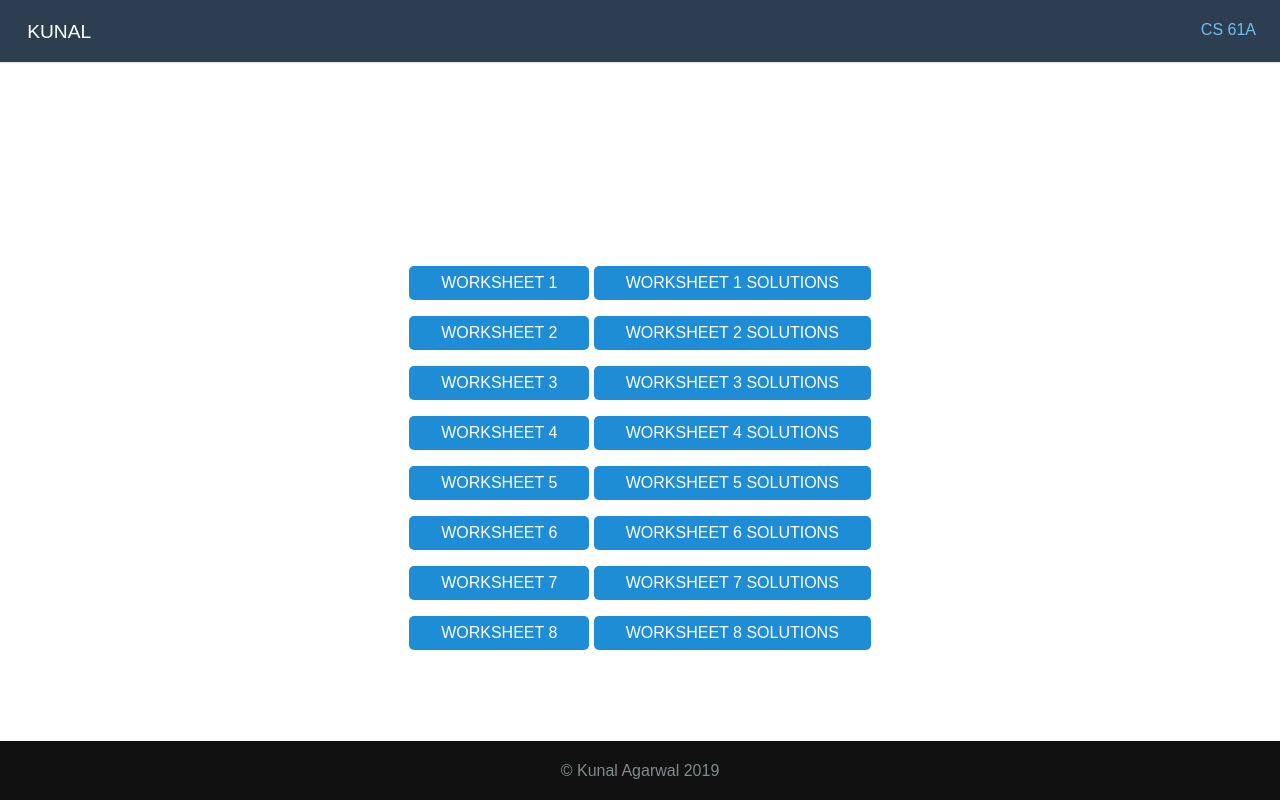
After one commit to westernguy2/personal, a Django app: page /my_worksheets/ in a window 1280 px wide. The commit adds this page. Run offline with Django 3.2, Linux system fonts and the light colour scheme; some libraries are stand-ins or nearby versions.

Commit message:
added page for all my worksheets

```diff
--- a/personal/urls.py
+++ b/personal/urls.py
@@ -25,4 +25,5 @@ urlpatterns = [
     path('cs61a/', worksheets.views.cs61a, name = '61a'),
     path('', views.home, name = 'home'),
     path('pick_topics/', worksheets.views.which_worksheets, name = 'pick_topics'),
+    path('my_worksheets/', worksheets.views.my_own_worksheets, name = 'my_worksheets')
 ] + static(settings.MEDIA_URL, document_root = settings.MEDIA_ROOT)
--- /dev/null
+++ b/worksheets/templates/worksheets/my_worksheets.html
@@ -0,0 +1,112 @@
+<!doctype html>
+<html lang="en">
+<head>
+    {% load staticfiles %}
+    <meta charset="utf-8">
+    <meta name="viewport" content="width=device-width, initial-scale=1.0">
+    <meta name="description" content="A layout example that shows off a responsive product landing page.">
+    <title>Kunal Agarwal</title>
+
+    <link rel="stylesheet" href="https://unpkg.com/purecss@1.0.0/build/pure-min.css" integrity="sha384-" crossorigin="anonymous">
+
+    <!--[if lte IE 8]>
+        <link rel="stylesheet" href="https://unpkg.com/purecss@1.0.0/build/grids-responsive-old-ie-min.css">
+    <![endif]-->
+    <!--[if gt IE 8]><!-->
+        <link rel="stylesheet" href="https://unpkg.com/purecss@1.0.0/build/grids-responsive-min.css">
+    <!--<![endif]-->
+
+    <link rel="stylesheet" href="https://netdna.bootstrapcdn.com/font-awesome/4.0.3/css/font-awesome.css">
+
+        <!--[if lte IE 8]>
+            <link rel="stylesheet" href="css/layouts/marketing-old-ie.css">
+        <![endif]-->
+        <!--[if gt IE 8]><!-->
+            <link rel="stylesheet" href="{% static 'css/layouts/marketing.css' %}">
+        <!--<![endif]-->
+</head>
+<body>
+
+
+
+
+
+
+
+
+
+<div class="header">
+    <div class="home-menu pure-menu pure-menu-horizontal pure-menu-fixed">
+        <a class="pure-menu-heading" href="{% url 'home' %}">Kunal</a>
+
+        <ul class="pure-menu-list">
+
+            <li class="pure-menu-item"><a href="{% url 'pick_topics' %}" class="pure-menu-link">CS 61A</a></li>
+        </ul>
+    </div>
+</div>
+
+
+
+    <div class="splash">
+    	<p>
+            <a href="{% static 'Worksheet_1.pdf' %}" class="pure-button pure-button-secondary">Worksheet 1</a>
+            <a href="{% static 'Worksheet_1_Solutions.pdf' %}" class="pure-button pure-button-secondary">Worksheet 1 Solutions</a>
+
+        </p>
+
+        <p>
+            <a href="{% static 'Worksheet_2.pdf' %}" class="pure-button pure-button-secondary">Worksheet 2</a>
+            <a href="{% static 'Worksheet_2_Solutions.pdf' %}" class="pure-button pure-button-secondary">Worksheet 2 Solutions</a>
+
+        </p>
+
+        <p>
+            <a href="{% static 'Worksheet_3.pdf' %}" class="pure-button pure-button-secondary">Worksheet 3</a>
+            <a href="{% static 'Worksheet_3_Solutions.pdf' %}" class="pure-button pure-button-secondary">Worksheet 3 Solutions</a>
+
+        </p>
+
+        <p>
+            <a href="{% static 'Worksheet_4.pdf' %}" class="pure-button pure-button-secondary">Worksheet 4</a>
+            <a href="{% static 'Worksheet_4_Solutions.pdf' %}" class="pure-button pure-button-secondary">Worksheet 4 Solutions</a>
+
+        </p>
+
+        <p>
+            <a href="{% static 'Worksheet_5.pdf' %}" class="pure-button pure-button-secondary">Worksheet 5</a>
+            <a href="{% static 'Worksheet_5_Solutions.pdf' %}" class="pure-button pure-button-secondary">Worksheet 5 Solutions</a>
+
+        </p>
+        <p>
+            <a href="{% static 'Worksheet_6.pdf' %}" class="pure-button pure-button-secondary">Worksheet 6</a>
+            <a href="{% static 'Worksheet_6_Solutions.pdf' %}" class="pure-button pure-button-secondary">Worksheet 6 Solutions</a>
+
+        </p>
+        <p>
+            <a href="{% static 'Worksheet_7.pdf' %}" class="pure-button pure-button-secondary">Worksheet 7</a>
+            <a href="{% static 'Worksheet_7_Solutions.pdf' %}" class="pure-button pure-button-secondary">Worksheet 7 Solutions</a>
+
+        </p>
+        <p>
+            <a href="{% static 'Worksheet_8.pdf' %}" class="pure-button pure-button-secondary">Worksheet 8</a>
+            <a href="{% static 'Worksheet_8_Solutions.pdf' %}" class="pure-button pure-button-secondary">Worksheet 8 Solutions</a>
+
+        </p>
+
+    </div>
+
+
+
+
+    <div class="footer l-box is-center">
+        © Kunal Agarwal {% now "Y" %}
+    </div>
+
+
+
+
+
+
+</body>
+</html>
--- a/worksheets/views.py
+++ b/worksheets/views.py
@@ -20,3 +20,5 @@ def cs61a(request):
 
 def which_worksheets(request):
 	return render(request, 'worksheets/pick_topic.html')
+def my_own_worksheets(request):
+	return render(request, 'worksheets/my_worksheets.html')
```
Also changed, not shown: worksheets/templates/worksheets/pick_topic.html (+5 -30 lines), 6 other files.
